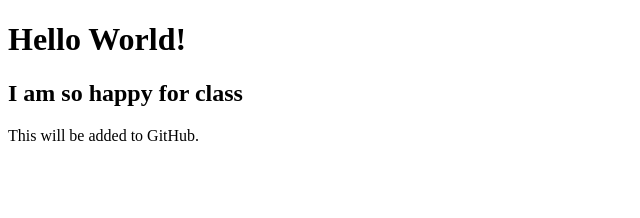
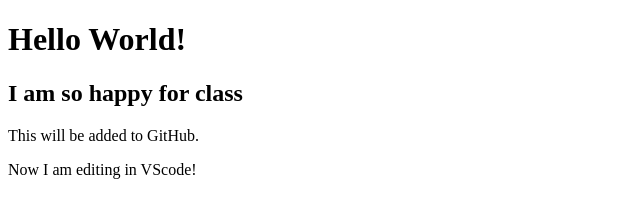
Before and after one commit to CSMRAZOR/test, a plain HTML site: page index.html in a window 1280 px wide. Shown: the whole page, without its empty margins (0-640 px from the left). Drawn offline with Linux system fonts and the light colour scheme.

Commit message:
added a new p tag in vscode

```diff
--- a/index.html
+++ b/index.html
@@ -12,6 +12,7 @@
   <h1>Hello World!</h1>
   <h2>I am so happy for class</h2>
   <p>This will be added to GitHub.</p>
+  <p>Now I am editing in VScode!</p>
   <script src="script.js"></script>
 </body>
 
```
